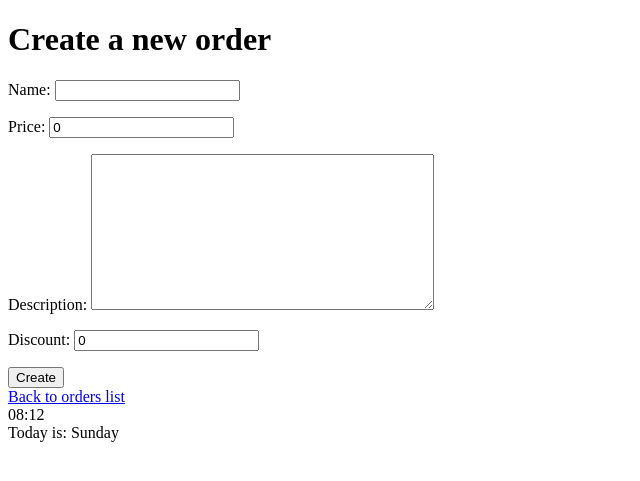
After one commit to sejeenn/python_django, a Django app: page /shop/orders/create in a window 1280 px wide. The commit adds this page. Shown: the top 481 px of the page, without its empty margins (0-640 px from the left). Run offline with Django 4.2, Linux system fonts and the light colour scheme.

Commit message:
29.03.23 homework (M_06) is done

```diff
--- a/M_06_Forms/mysite/shopapp/forms.py
+++ b/M_06_Forms/mysite/shopapp/forms.py
@@ -1,9 +1,15 @@
 from django import forms
 from django.core import validators
-from .models import Product
+from .models import Product, Order
 
 
 class ProductForm(forms.ModelForm):
     class Meta:
         model = Product
         fields = "name", "price", "description", "discount"
+
+
+class OrderForm(forms.ModelForm):
+    class Meta:
+        model = Order
+        fields = "__all__"
--- /dev/null
+++ b/M_06_Forms/mysite/shopapp/templates/shopapp/create-order.html
@@ -0,0 +1,24 @@
+{% extends 'shopapp/base.html' %}
+
+{% block title %}
+  Create order
+{% endblock %}
+
+{% block body %}
+    <h1>Create a new order</h1>
+    <div>
+        <form method="post">
+            {% csrf_token %}
+
+            {{ form.as_p }}
+            <button type="submit">
+                Create
+            </button>
+        </form>
+    </div>
+<div>
+  <a href="{% url 'shopapp:orders_list' %}">
+    Back to orders list
+  </a>
+</div>
+{% endblock %}
--- a/M_06_Forms/mysite/shopapp/templates/shopapp/orders-list.html
+++ b/M_06_Forms/mysite/shopapp/templates/shopapp/orders-list.html
@@ -30,4 +30,10 @@
   {% else %}
     <h3>No orders yet</h3>
   {% endif %}
+<div>
+  <a href="{% url 'shopapp:order_create' %}">
+    Back to create order
+  </a>
+</div>
+
 {% endblock %}
--- a/M_06_Forms/mysite/shopapp/urls.py
+++ b/M_06_Forms/mysite/shopapp/urls.py
@@ -1,6 +1,6 @@
 from django.urls import path
 
-from .views import shop_index, groups_list, products_list, orders_list, create_product
+from .views import shop_index, groups_list, products_list, orders_list, create_product, create_order
 
 app_name = "shopapp"
 
@@ -10,5 +10,5 @@ urlpatterns = [
     path("products/", products_list, name="products_list"),
     path("products/create", create_product, name="product_create"),
     path("orders/", orders_list, name="orders_list"),
-
+    path("orders/create", create_order, name="order_create"),
 ]
--- a/M_06_Forms/mysite/shopapp/views.py
+++ b/M_06_Forms/mysite/shopapp/views.py
@@ -5,7 +5,7 @@ from django.http import HttpResponse, HttpRequest
 from django.shortcuts import render, redirect, reverse
 
 from .models import Product, Order
-from .forms import ProductForm
+from .forms import ProductForm, OrderForm
 
 
 def shop_index(request: HttpRequest):
@@ -44,6 +44,7 @@ def create_product(request: HttpRequest) -> HttpResponse:
     }
     return render(request, 'shopapp/create-product.html', context=context)
 
+
 def products_list(request: HttpRequest):
     context = {
         "products": Product.objects.all(),
@@ -51,6 +52,21 @@ def products_list(request: HttpRequest):
     return render(request, 'shopapp/products-list.html', context=context)
 
 
+def create_order(request: HttpRequest) -> HttpResponse:
+    if request.method == 'POST':
+        form = OrderForm(request.POST)
+        if form.is_valid():
+            form.save()
+            url = reverse("shopapp:orders_list")
+            return redirect(url)
+    else:
+        form = ProductForm()
+    context = {
+        "form": form,
+    }
+    return render(request, 'shopapp/create-order.html', context=context)
+
+
 def orders_list(request: HttpRequest):
     context = {
         "orders": Order.objects.select_related("user").prefetch_related("products").all(),
```
Also changed, not shown: M_06_Forms/mysite/db.sqlite3.
